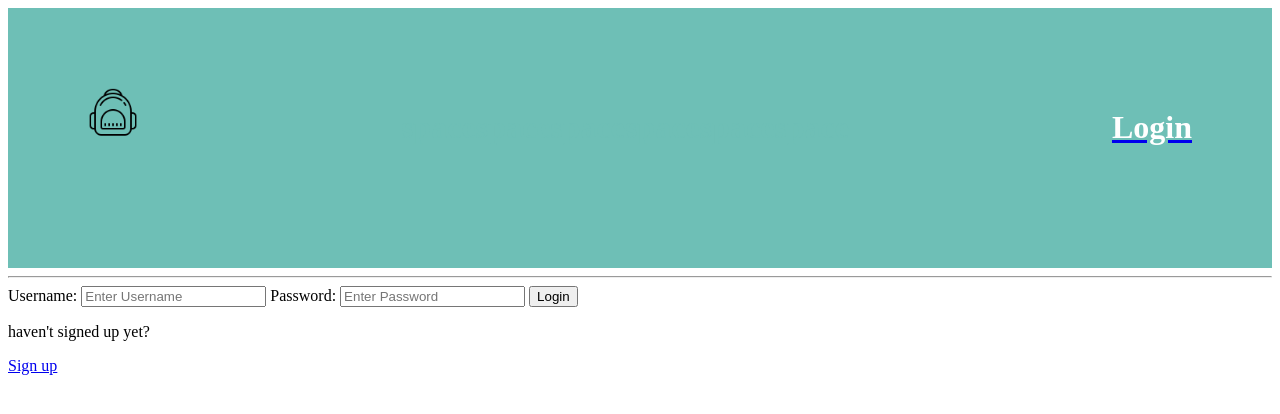
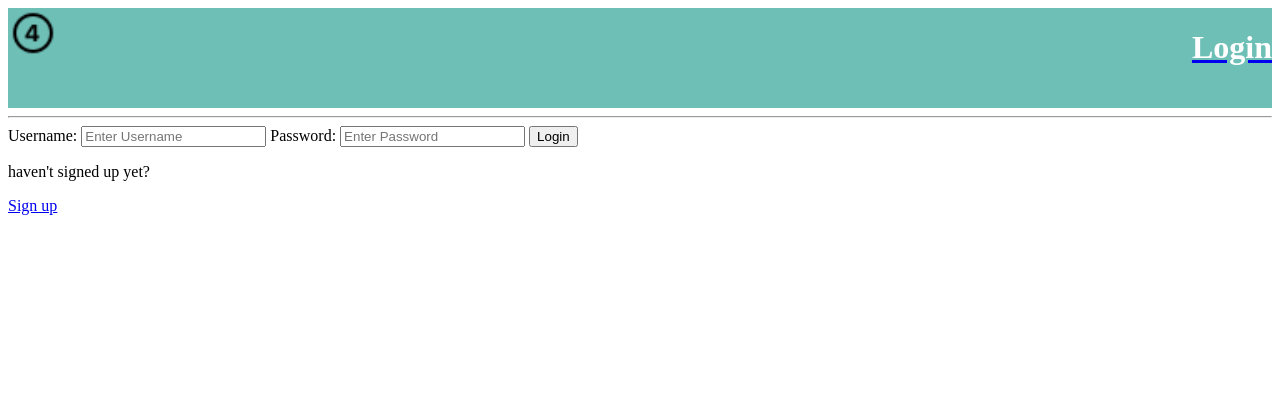
Before and after one commit to virtualolsonNo1/FourPositivityTwo, a Django app: page /login/ in a window 1280 px wide. Shown: the top 414 px of the page. Run offline with Django 4.2, Linux system fonts and the light colour scheme.

Commit message:
updated more images and files

```diff
--- a/templates/main.html
+++ b/templates/main.html
@@ -1,7 +1,8 @@
 <!DOCTYPE html>
 <html>
+
 <head>
-        <meta charset = 'utf-8'>
+    <meta charset='utf-8'>
     <meta http-equiv='X-UA-Compatible' content='IE=edge'>
     <title>4Positivity</title>
     <meta name="viewport" content="width=device-width, initial-scale=1">
@@ -9,19 +10,15 @@
 </head>
 
 <body>
-        {% include 'navbar.html' %}
-
-        {% if messages %}
-        <ul class="messages">
+    {% include 'navbar.html' %} {% if messages %}
+    <!-- this is the messages stuff -->
+    <!-- <ul class="messages">
         {% for message in messages %}
         <li>{{ message }}</li>
         {% endfor %}
-        </ul>
-        {% endif %}
-
-        {% block content %}
-
-        {% endblock %}
+    </ul> -->
+    {% endif %} {% block content %} {% endblock %}
 
 </body>
+
 </html>
--- a/templates/navbar.html
+++ b/templates/navbar.html
@@ -2,7 +2,7 @@
     .container {
         display: flex;
         background: #6EBFB6;
-        padding: 80px;
+        /* padding: 10px; */
     }
 
     .item {
@@ -19,7 +19,7 @@
 
     <div class="item">
         <a href="/">
-            <img src="../templates/images/backpack.png" width="50px" height="50px">
+            <img src="../templates/images/circle4.png" width="50px" height="50px">
         </a>
     </div>
     <div class="item">
@@ -29,10 +29,10 @@
         {% if request.user.is_authenticated %}
         <!-- <p>Hello {{request.user}}</p> -->
         <a href="{% url 'logout' %}">
-            <h1 style="text-align: right; color: white; text-decoration: none;">Logout</h1>
+            <h1 style="text-align: right; color: white; text-decoration-line: none;">Logout</h1>
         </a> {% else %}
         <a href="{% url 'login' %}">
-            <h1 style="text-align: right; color:white; text-decoration: none;">Login</h1>
+            <h1 style="text-align: right; color:white; text-decoration-line: none;">Login</h1>
         </a> {% endif %}
     </div>
 
```
Also changed, not shown: base/templates/base/home.html (+8 -1 lines), templates/images/circle4.png (added). Lines whose indentation alone changed are shown as unchanged.
